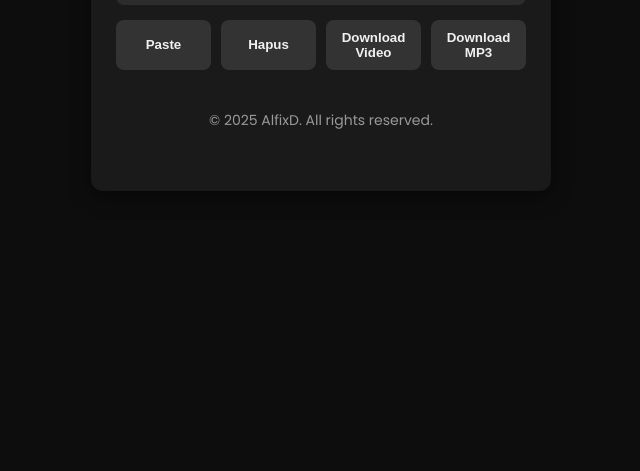
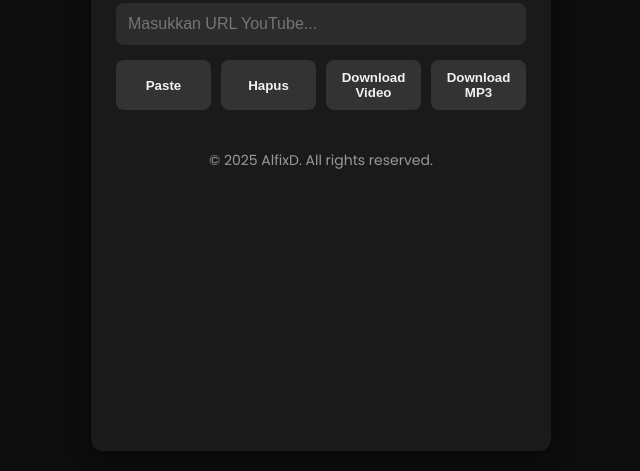
Before and after one commit to Fiisya/ytdl, a website: page index.html in a window 1280 px wide. Shown: the part 410-881 px from the top of the page, without its empty margins (319-959 px from the left). Before the commit the page ends 800 px from the top, so only its background shows below. Drawn offline with Linux system fonts and the light colour scheme.

Commit message:
Update index.html

```diff
--- a/index.html
+++ b/index.html
@@ -23,7 +23,7 @@
     }
     .container {
       background-color: #1a1a1a;
-      padding: 40px 25px;
+      padding: 260px 25px;
       border-radius: 12px;
       width: 100%;
       max-width: 460px;
```
